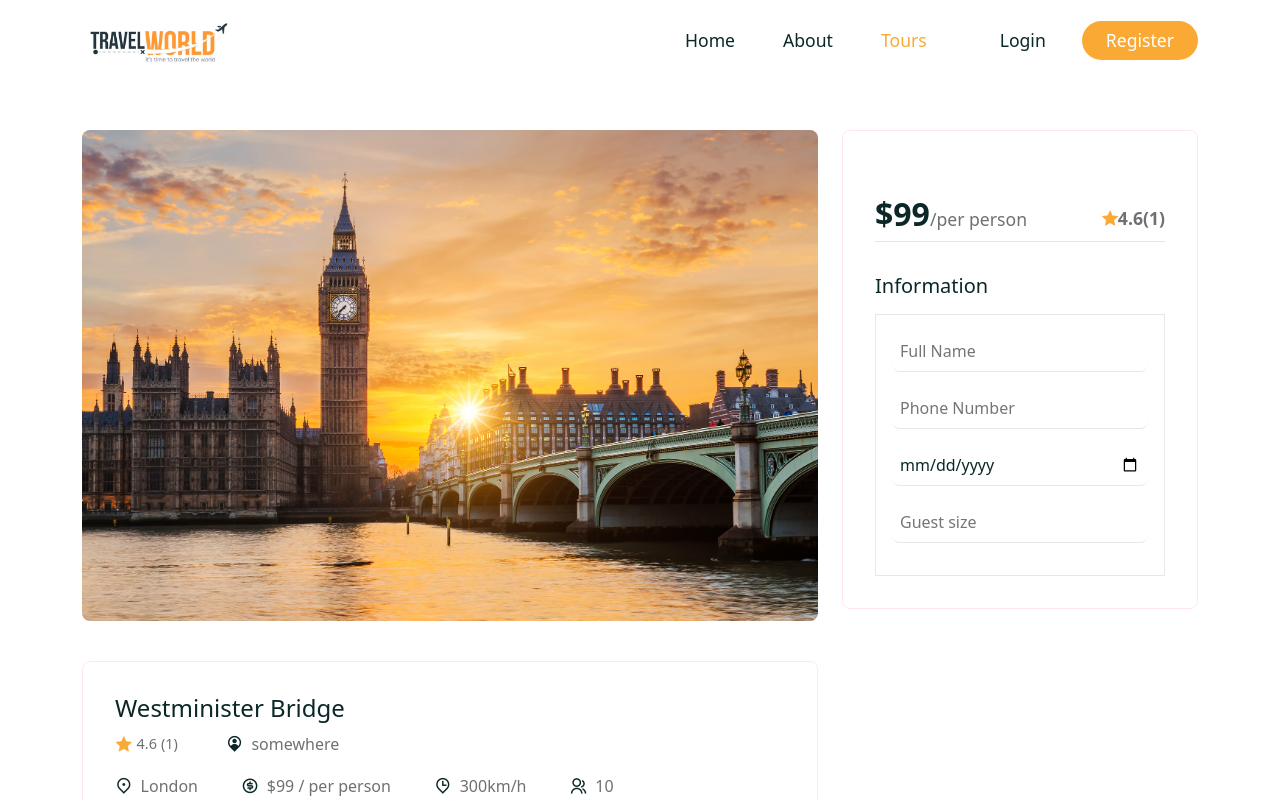
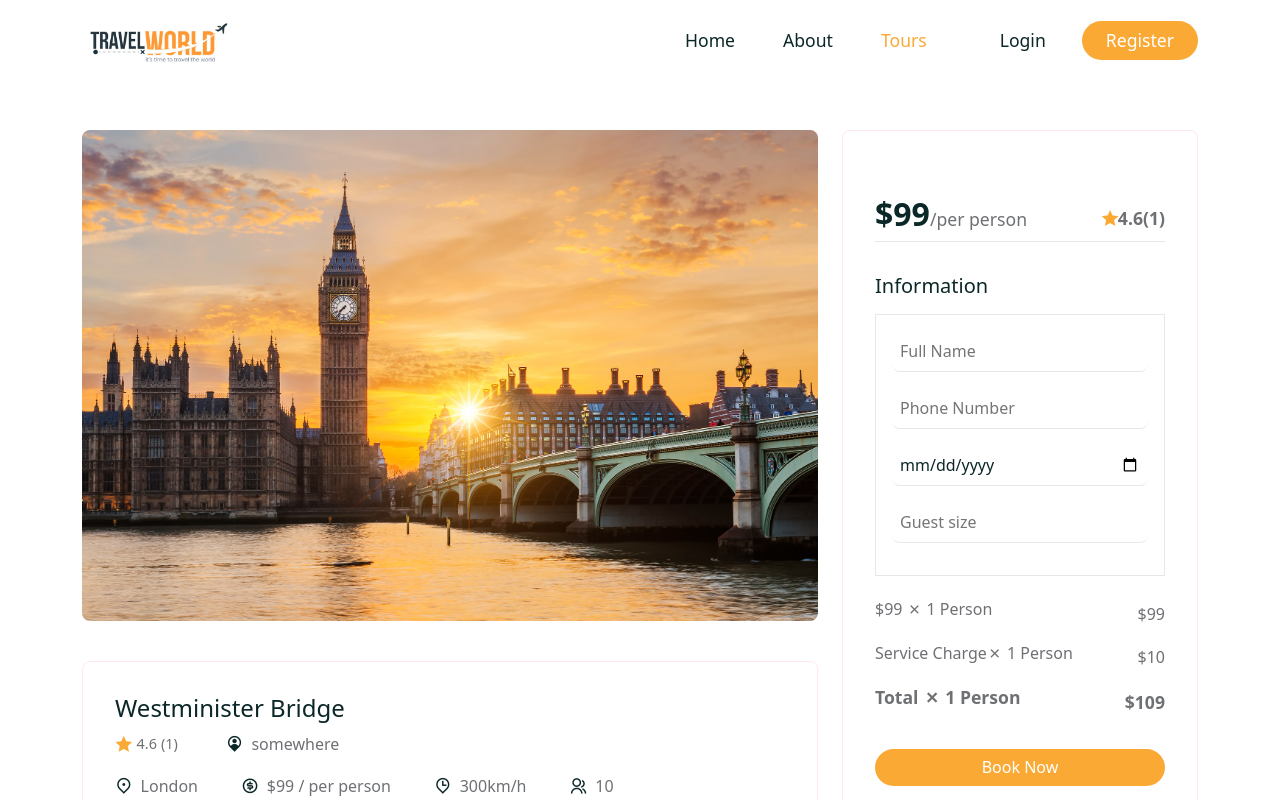
Before and after one commit to ajaysonere/ToursAndTravels, a React (Create React App) app in the folder tour-management/frontend/: page /tours/01 in a window 1280 px wide. Shown: the top 800 px of the page. Built offline with nearby package versions, Linux system fonts and the light colour scheme; a web font is replaced by a local one.

Commit message:
form and price calculation is completed

```diff
--- a/tour-management/frontend/src/components/Booking/Booking.js
+++ b/tour-management/frontend/src/components/Booking/Booking.js
@@ -1,12 +1,33 @@
 import { Form , FormGroup , ListGroup , ListGroupItem , Button} from 'reactstrap';
+import { useState } from 'react';
+import { useNavigate } from 'react-router-dom';
 import './../../styles/booking.css';
 function Booking({tour , avgRating}){
 
     const {price , reviews} = tour;
+    const navigate = useNavigate();
+    const [credentials , setCredentials] = useState({
+        userId:'01',
+        userEmail:'example@gmail.com',
+        fullName:'',
+        phone:'',
+        guestSize:1,
+        bookAt:''
+    });
 
     const handleChange = e=>{
+        setCredentials(prev=>({...prev , [e.target.id]:e.target.value}))
+    }
 
+    // send data to the server
+    const handleClick = e=>{
+        e.preventDefault();
+        navigate('/thank-you');
     }
+
+    const serviceFee = 10;
+    const totalAmount = Number(price)*Number(credentials.guestSize)+Number(serviceFee);
+
     return (
         <div className='booking'>
             <div className='booking_top d-flex align-items-center justify-content-between'>
@@ -19,22 +40,42 @@ function Booking({tour , avgRating}){
             {/* booking  form start */}
             <div className='booking_form'>
                 <h5>Information</h5>
-                <Form className='booking_info-form'>
+                <Form className='booking_info-form' onSubmit={handleClick}>
                     <FormGroup>
-                        <input type='text' placeholder='Full Name' id = "fullname" required onChange={handleChange}/>
+                        <input type='text' placeholder='Full Name' id = "fullName" required onChange={handleChange}/>
                     </FormGroup>
                     <FormGroup>
                         <input type='number' placeholder='Phone Number' id = "phone" required onChange={handleChange}/>
                     </FormGroup>
                     <FormGroup className='d-flex align-items-center gap-3'>
-                        <input type='date' placeholder='Booking at' id = "fullname" required onChange={handleChange}/>
+                        <input type='date' placeholder='Booking at' id = "bookAt" required onChange={handleChange}/>
                     </FormGroup>
                     <FormGroup>
-                        <input type='number' placeholder='Guest size ' id = "fullname" required onChange={handleChange}/>
+                        <input type='number' placeholder='Guest size ' id = "guestSize" required onChange={handleChange}/>
                     </FormGroup>
                 </Form>
             </div>
             {/* booking  form end */}
+
+            {/* booking bottom */}
+            <div className='booking_bottom'>
+                <ListGroup>
+                    <ListGroupItem className='border-0 px-0'>
+                      <h5 className='d-flex align-items-center gap-1'>${price} <i class="ri-close-line"/> 1 Person</h5>
+                      <span>${price}</span>
+                    </ListGroupItem>
+                     <ListGroupItem className='border-0 px-0'>
+                      <h5>Service Charge<i class="ri-close-line"/> 1 Person</h5>
+                      <span>${serviceFee}</span>
+                    </ListGroupItem>
+                     <ListGroupItem className='border-0 px-0 total'>
+                      <h5>Total <i class="ri-close-line"/> 1 Person</h5>
+                      <span>${totalAmount}</span>
+                    </ListGroupItem>
+                </ListGroup>
+
+                <Button className='btn primary__btn w-100 mt-4' onClick={handleClick}> Book Now </Button>
+            </div>
         </div>
     );
 }
--- /dev/null
+++ b/tour-management/frontend/src/pages/ThankYou.js
@@ -0,0 +1,9 @@
+function ThankYou(){
+    return (
+       <>
+
+       </>
+    );
+}
+
+export default ThankYou;
--- a/tour-management/frontend/src/router/Routers.js
+++ b/tour-management/frontend/src/router/Routers.js
@@ -6,6 +6,7 @@ import TourDetails from '../pages/TourDetails';
 import Login from '../pages/Login';
 import Register from '../pages/Register';
 import SearchResultList from '../pages/SearchResultList';
+import ThankYou from '../pages/ThankYou.js';
 
 
 
@@ -18,6 +19,7 @@ function Routers(){
              <Route path='/tours' element={<Tour/>}/>
              <Route path='/tours/:id' element={<TourDetails/> } />
              <Route path='/login' element={<Login/>} />
+             <Route path='/thank-you' element={<ThankYou/>} />
              <Route path='/register' element={<Register/>} />
              <Route path='/tours/search' element={<SearchResultList/>} />
 
--- a/tour-management/frontend/src/styles/booking.css
+++ b/tour-management/frontend/src/styles/booking.css
@@ -56,3 +56,26 @@
     padding: 1rem;
     border: 1px solid rgb(229, 231,235);
 }
+
+.booking_bottom li{
+    display: flex;
+    align-items: center;
+    justify-content: space-between;
+}
+
+.booking_bottom li h5 ,
+.booking_bottom li span{
+  font-size: 1rem;
+  color: var(--text-color);
+  font-weight: 500;
+}
+
+.booking_bottom {
+    margin-top: 1rem;
+}
+.total h5,
+.total span{
+    color: var(--heading-color);
+    font-weight: 700 !important;
+    font-size: 1.1rem !important;
+}
```
